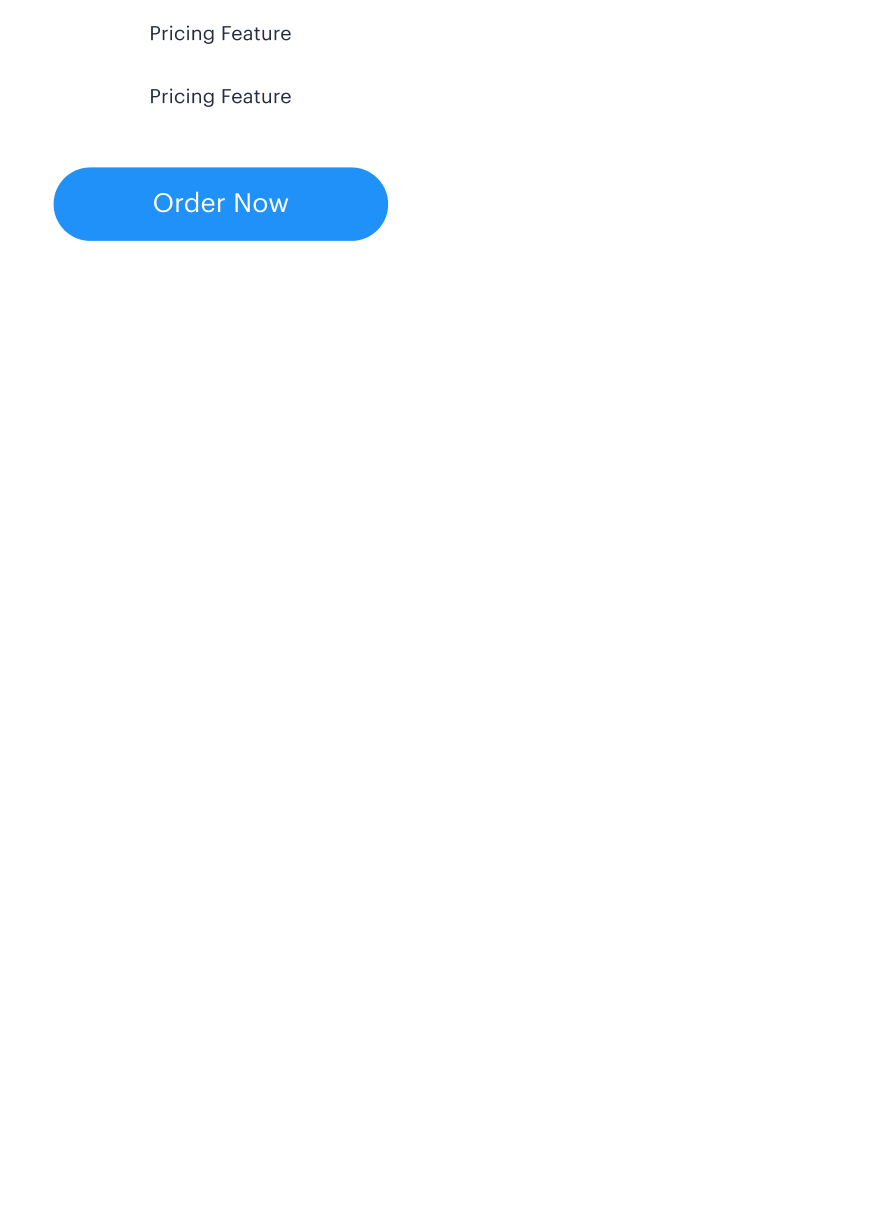
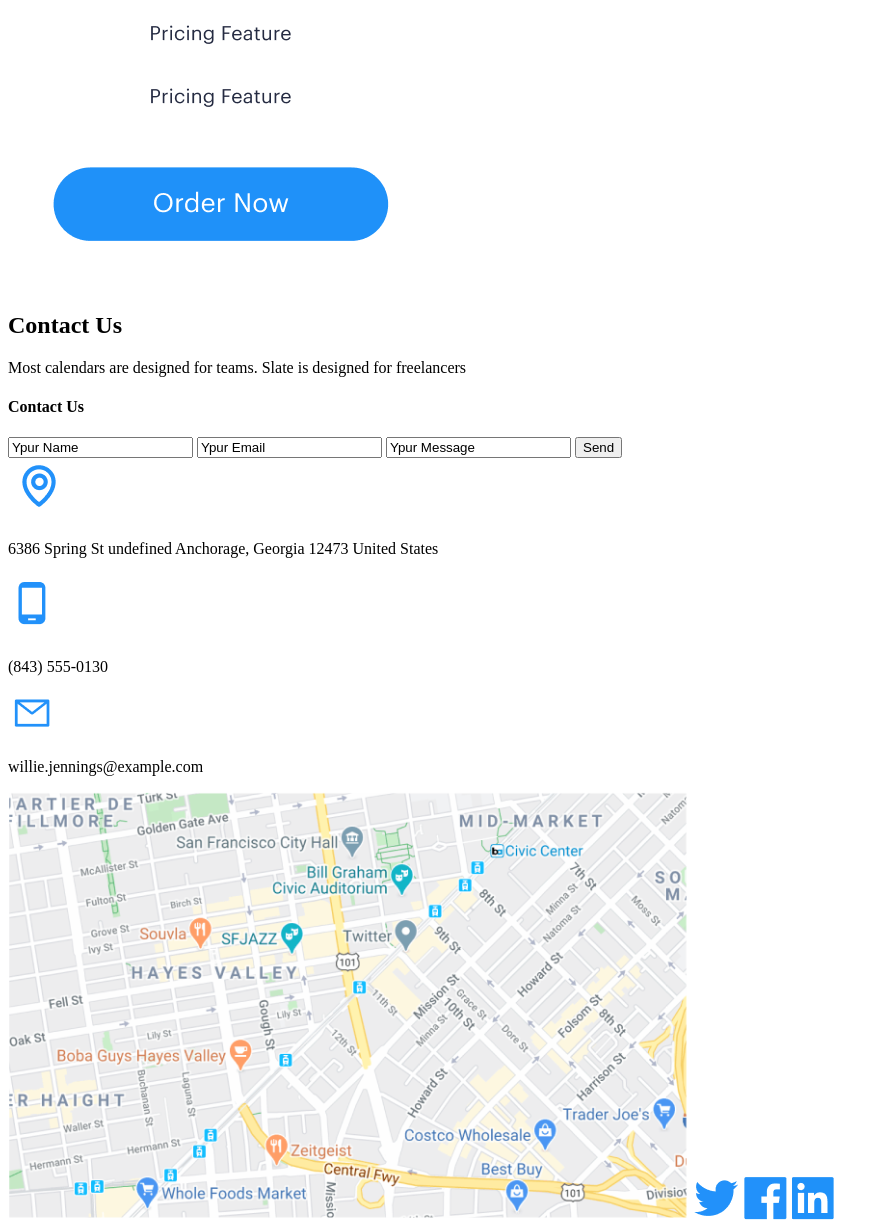
Before and after one commit to babl-name/html, a plain HTML site: page index.html in a window 1280 px wide. Shown: the part 3050-4282 px from the top of the page, without its empty margins (0-889 px from the left). Before the commit the page ends 3350 px from the top, so only its background shows below. Drawn offline with Linux system fonts and the light colour scheme.

Commit message:
Add contacts

```diff
--- a/index.html
+++ b/index.html
@@ -59,6 +59,31 @@
 
     </main>
     <footer>
+
+    <h2>Contact Us</h2>
+        <p>Most calendars are designed for teams. Slate is designed for freelancers</p>
+
+        <form>
+            <h4>Contact Us</h4>
+            <input type="text" value="Ypur Name">
+            <input type="text" value="Ypur Email">
+            <input type="text" value="Ypur Message">
+            <input type="button" value="Send">
+        </form>
+
+        <a href="#"><img src="images/location_point.png" alt="free"></a>
+        <p>6386 Spring St undefined Anchorage, Georgia 12473 United States</p>
+        <a href="#"><img src="images/phone.png" alt="free"></a>
+        <p>(843) 555-0130</p>
+        <a href="#"><img src="images/leather.png" alt="free"></a>
+        <p>willie.jennings@example.com</p>
+
+        <a href="#"><img src="images/map.png" alt="free"></a>
+
+        <a href="#"><img src="images/twiter.png" alt="twiter"></a>
+        <a href="#"><img src="images/facebook.png" alt="facebook"></a>
+        <a href="#"><img src="images/linkedin.png" alt="linkedin"></a>
+
     </footer>
 </body>
 </html>
```
Also changed, not shown: images/facebook.png (added), images/leather.png (added), images/linkedin.png (added), images/location_point.png (added), images/map.png (added), images/phone.png (added), images/twiter.png (added).
